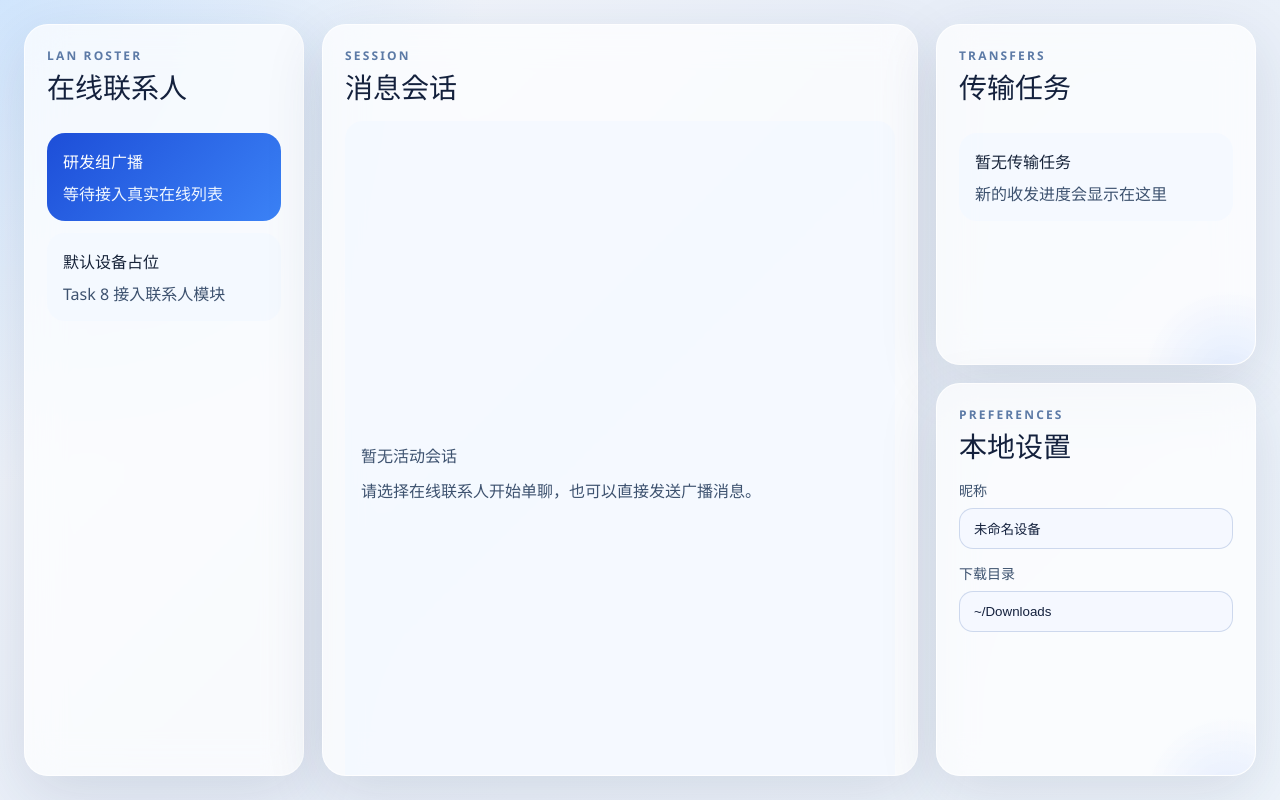
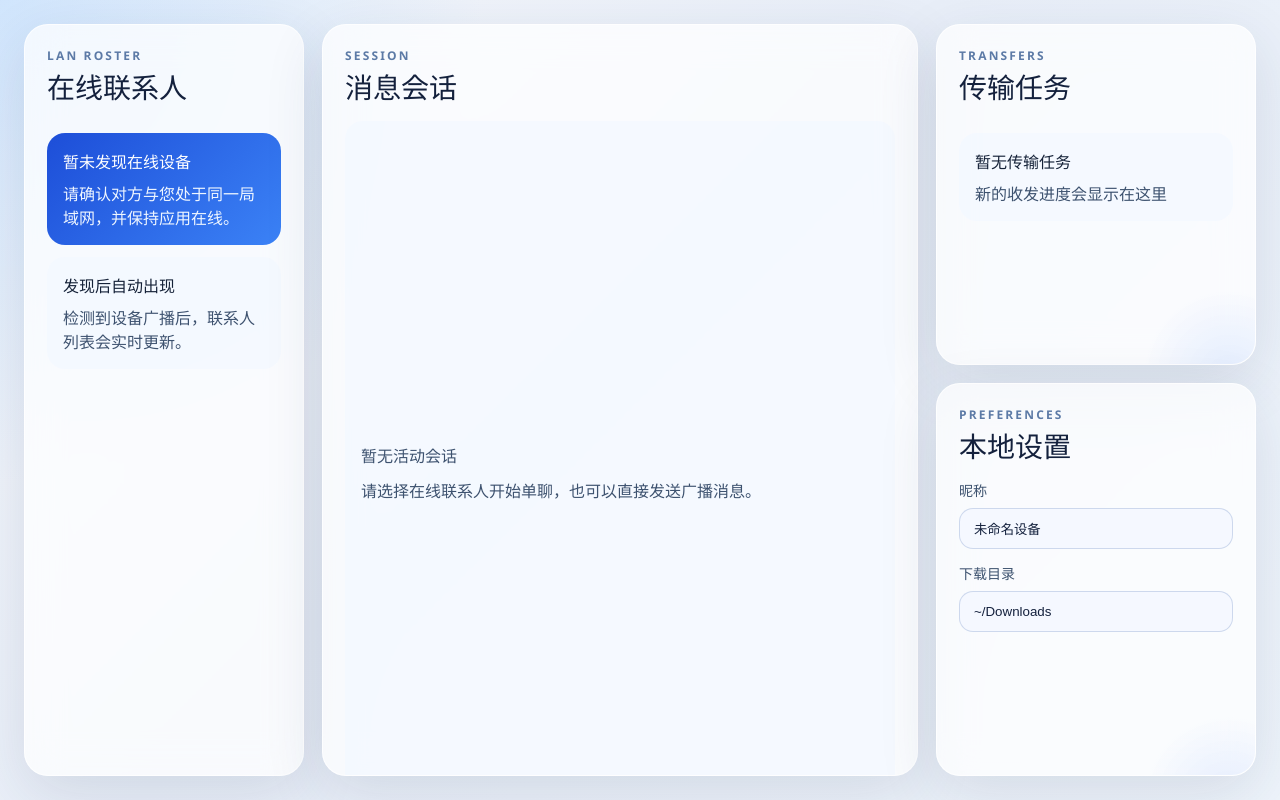
Before and after one commit to feiver/feiq-lan-tool, a React (Vite) app: page / in a window 1280 px wide. Built offline with nearby package versions, Linux system fonts and the light colour scheme.

Commit message:
feat: 优化联系人空状态提示

```diff
--- a/src/desktop/modules/contacts/ContactsPanel.tsx
+++ b/src/desktop/modules/contacts/ContactsPanel.tsx
@@ -33,12 +33,12 @@ export function ContactsPanel({
       ) : (
         <>
           <div className="contact-card is-active">
-            <strong>研发组广播</strong>
-            <span>等待接入真实在线列表</span>
+            <strong>暂未发现在线设备</strong>
+            <span>请确认对方与您处于同一局域网，并保持应用在线。</span>
           </div>
           <div className="contact-card">
-            <strong>默认设备占位</strong>
-            <span>Task 8 接入联系人模块</span>
+            <strong>发现后自动出现</strong>
+            <span>检测到设备广播后，联系人列表会实时更新。</span>
           </div>
         </>
       )}
```
Also changed, not shown: 1 other file (tests, documents, lock files or other folders).
